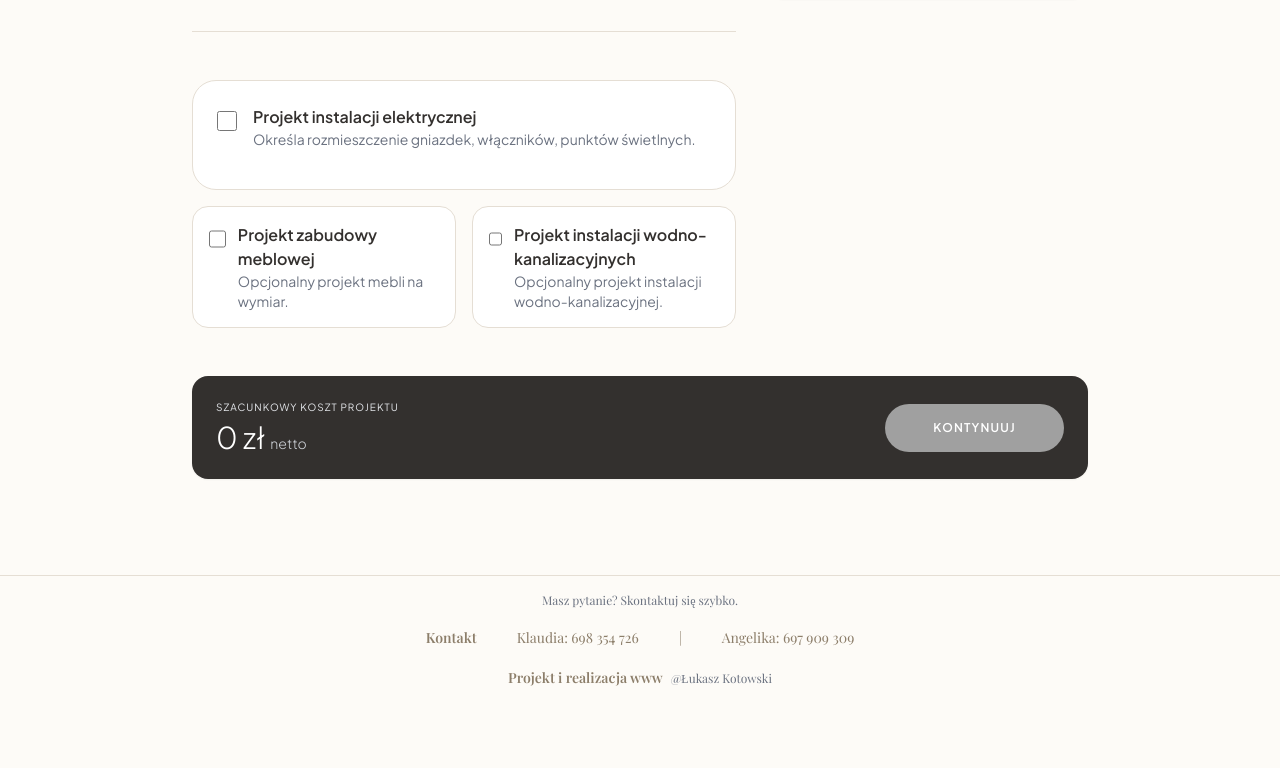
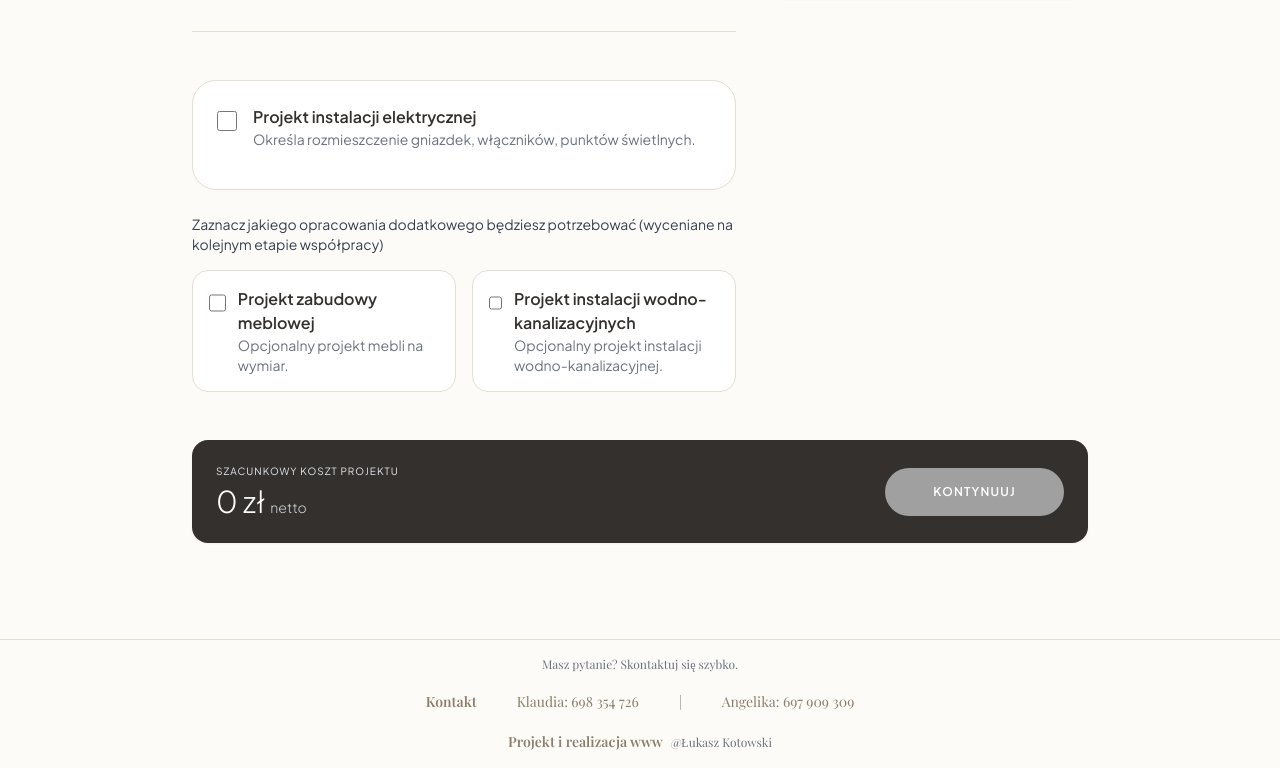
Before and after one commit to lukaszkotowski-git/projektnacito, a React (Vite) app in the folder react-app/: page /offer/cito in a window 1280 px wide. Shown: the part 1003-1771 px from the top of the page. Before the commit the page ends 1707 px from the top, so only its background shows below. Built offline with nearby package versions, Linux system fonts and the light colour scheme; no server answers; a web font is replaced by a local one.

Commit message:
feat(cito): add explanatory label before optional additional work checkboxes

```diff
--- a/react-app/src/components/CitoConfigurator.tsx
+++ b/react-app/src/components/CitoConfigurator.tsx
@@ -201,6 +201,9 @@ export function CitoConfigurator() {
 
 
                 {/* Additional optional project checkboxes (no price impact) */}
+                <div className="mt-6 mb-2">
+                  <div className="text-sm text-gray-700">{txt.cito.additionalWorkLabel}</div>
+                </div>
                 <div className="mt-4 grid grid-cols-1 sm:grid-cols-2 gap-4">
                   <label className="flex items-start gap-3 p-4 rounded-2xl bg-white border border-[#E5DED4]">
                     <input type="checkbox" checked={furnitureProject} onChange={(e) => setFurnitureProject(e.target.checked)} className="mt-1.5 h-5 w-5 rounded border-gray-300 text-[#8C7E6A]" />
--- a/react-app/src/i18n/pl.ts
+++ b/react-app/src/i18n/pl.ts
@@ -84,6 +84,7 @@ export const pl = {
       { title: 'Oferty od wykonawców', desc: 'Oferta od np. stolarza, budowlańca, instalatora klimatyzacji na zastosowane w projekcie rozwiązania.' },
     ],
     summaryNote: 'Do rozpoczęcia pracy potrzebujemy rzutu/rysunku z obmiarem projektowanej przestrzeni oraz Twoich wytycznych i inspiracji do projektu.',
+    additionalWorkLabel: 'Zaznacz jakiego opracowania dodatkowego będziesz potrzebować (wyceniane na kolejnym etapie współpracy)',
   },
 
   // Premium Configurator
```
